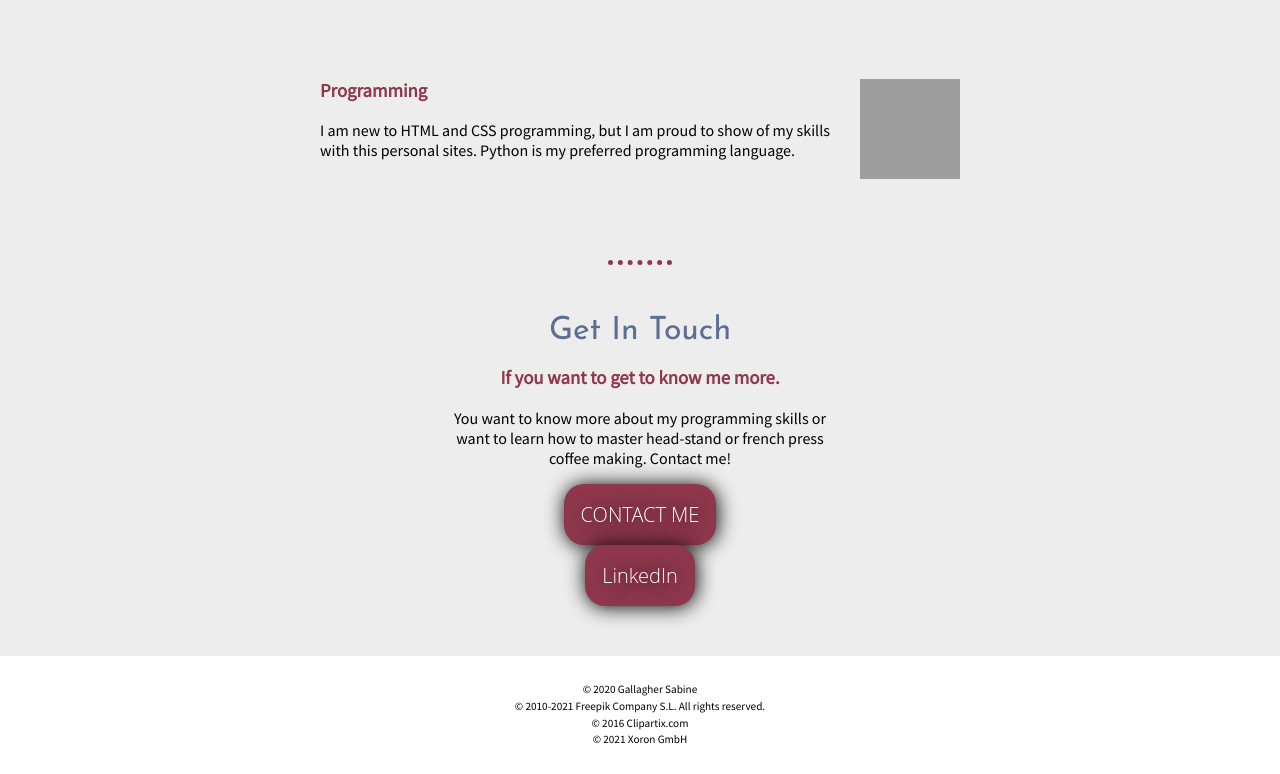
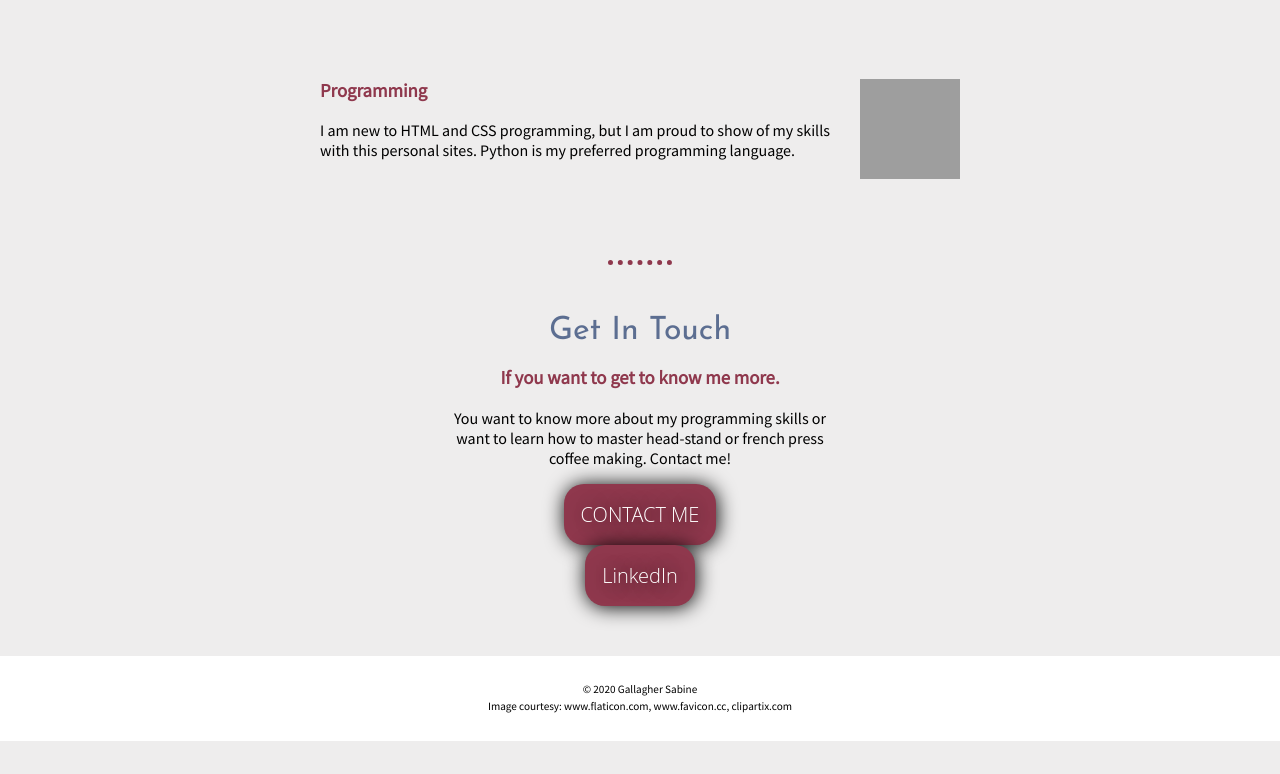
Before and after one commit to SabGal/personal-site-1, a plain HTML site: page index.html in a window 1280 px wide. Shown: the part 1400-2174 px from the top of the page. After the commit the page ends 2141 px from the top, so only its background shows below. Drawn offline with Linux system fonts and the light colour scheme; grey boxes are pictures that could not be loaded.

Commit message:
Update index.html

```diff
--- a/index.html
+++ b/index.html
@@ -53,9 +53,8 @@
     <div class="bottom-container">
 
       <p>© 2020 Gallagher Sabine</p>
-      <p>© 2010-2021 Freepik Company S.L. All rights reserved.</p>
-      <p>© 2016 Clipartix.com</p>
-      <p>© 2021 Xoron GmbH</p>
+      <p>Image courtesy: www.flaticon.com, www.favicon.cc, clipartix.com</p>
+
     </div>
 
     </body>
```
